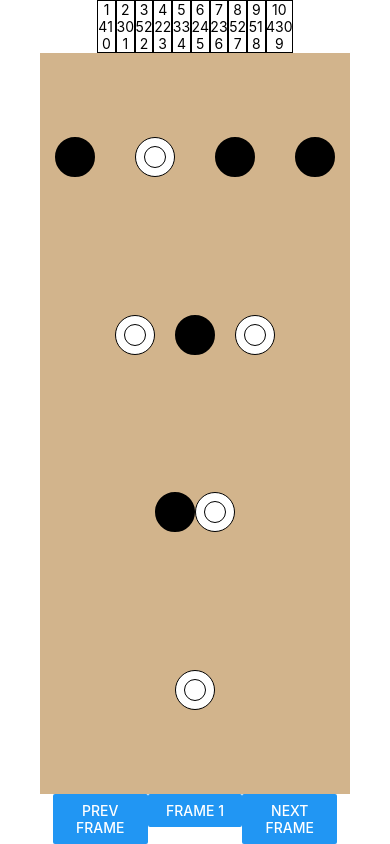
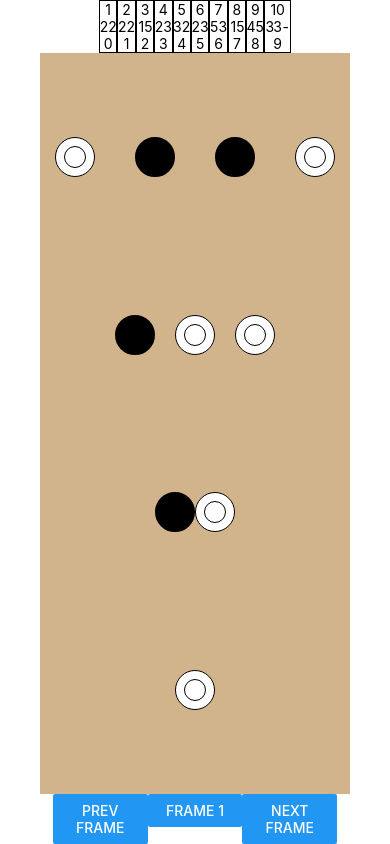
Before and after one commit to redbean87/bowling-rn, a React Native app: screen / in a window 390 px wide. Built offline with nearby package versions, Linux system fonts and the light colour scheme.

Commit message:
update scoreboard pin count fix next/prev frame button update pin data model update pin action fix

```diff
--- a/src/component/Pin/index.js
+++ b/src/component/Pin/index.js
@@ -9,10 +9,7 @@ export const Pin = props => {
   const { handlePinPress, pin } = props;
   const { down } = pin;
   return (
-    <TouchableOpacity
-      activeOpacity={1}
-      onPress={() => onPinPress(handlePinPress, pin)}
-    >
+    <TouchableOpacity activeOpacity={1} onPress={() => handlePinPress(pin)}>
       <View style={styles.container}>{down ? <PinDown /> : <PinUp />}</View>
     </TouchableOpacity>
   );
@@ -30,11 +27,6 @@ Pin.defaultProps = {
 
 export default Pin;
 
-const onPinPress = (handlePinPress, pin) => {
-  const { down } = pin;
-  return handlePinPress({ ...pin, down: !down });
-};
-
 const styles = StyleSheet.create({
   container: {
     padding: 15
--- a/src/data/pin.js
+++ b/src/data/pin.js
@@ -2,15 +2,18 @@ import * as utils from './utils';
 
 const data = (frameId, id = 0) => {
   const position = id + 1;
-  const down = utils.randomBool();
-  const maxDownPosition = position === 10 ? 2 : 1;
-  const downPosition = down ? utils.randomNum(maxDownPosition) : false;
+  const down = utils.randomNum(2);
+
+  /**
+   * down
+   * 0: still staning
+   * 1,2,3: knocked down on a particular roll
+   */
   return {
     id,
     frameId,
     position,
-    down,
-    downPosition
+    down
   };
 };
 
--- a/src/dataManagement/game/actions.js
+++ b/src/dataManagement/game/actions.js
@@ -1,15 +1,27 @@
 import produce from 'immer';
 
 import data from '../../data';
+import * as dataUtils from '../../dataManagement/utils';
 
 export const newGame = (id = 0) => {
   return data.game(id);
 };
 
 export const updatePin = (state, payload) => {
-  const { frameIndex, pinIndex, pin } = payload;
+  const { frameIndex, currentRoll, pinIndex, pin } = payload;
 
   return produce(state, draft => {
-    draft.frames[frameIndex].pins[pinIndex] = pin;
+    if (pin.down > 0 && pin.down !== currentRoll) {
+      return;
+    }
+
+    let down = 0;
+    if (pin.down !== currentRoll) {
+      down = currentRoll;
+    }
+
+    draft.frames[frameIndex].pins[pinIndex] = dataUtils.mergeObjects(pin, {
+      down
+    });
   });
 };
--- a/src/dataManagement/game/index.js
+++ b/src/dataManagement/game/index.js
@@ -9,8 +9,13 @@ export default {
     gameData = newGame();
     return withMeta(gameData);
   },
-  updatePin: (frameIndex, pinIndex, pin) => {
-    gameData = updatePin(gameData, { frameIndex, pinIndex, pin });
+  updatePin: (frameIndex, currentRoll, pinIndex, pin) => {
+    gameData = updatePin(gameData, {
+      frameIndex,
+      currentRoll,
+      pinIndex,
+      pin
+    });
     return withMeta(gameData);
   }
 };
--- a/src/dataManagement/utils.js
+++ b/src/dataManagement/utils.js
@@ -10,14 +10,54 @@ export const withMeta = gameData => {
   });
 };
 
-const withFrameMeta = (frame, index, frames) => {
+const withFrameMeta = frame => {
   return produce(frame, draft => {
     const { pins = [] } = draft;
-    draft.counts = [pinCount(pins, 0), pinCount(pins, 1), pinCount(pins, 2)];
-    draft.tenthFrame = draft.position === 10;
+    const tenthFrame = draft.position === 10;
+    const counts = [pinCount(pins, 1), pinCount(pins, 2), pinCount(pins, 3)];
+    const display = pinDisplay(counts, tenthFrame);
+    draft.tenthFrame = tenthFrame;
+    draft.display = display;
   });
 };
 
-const pinCount = (pins, downPosition) => {
-  return pins.filter(pin => pin.downPosition === downPosition).length;
+// return array of counts in one sweep of pins.
+const pinCount = (pins, down) => {
+  return pins.filter(pin => pin.down === down).length;
 };
+
+const pinDisplay = (counts, tenthFrame) => {
+  if (tenthFrame) {
+    return pinDisplayTenthFrame(counts);
+  }
+
+  const [one, two] = counts;
+
+  const strike = one === 10;
+  if (strike) {
+    return ['', 'X'];
+  }
+
+  const spare = one + two === 10;
+  if (spare) {
+    return [one, '/'];
+  }
+
+  return [one || '-', two || '-'];
+};
+
+const pinDisplayTenthFrame = counts => {
+  const [one, two, three] = counts;
+
+  const strike = one === 10;
+  if (strike) {
+    return ['X'].concat(pinDisplayTenthFrame([two, three]));
+  }
+
+  const spare = one + two === 10;
+  if (spare) {
+    return [one, '/'].concat(pinDisplayTenthFrame([three]));
+  }
+
+  return [one || '-', two || '-', '-'];
+};
--- a/src/screen/Game/Game.js
+++ b/src/screen/Game/Game.js
@@ -10,23 +10,24 @@ const MAX_FRAME_POSITION = 10;
 
 export const Game = ({ actions, frames }) => {
   const [selectedFrame, updateSelectedFrame] = useState(0);
+  const [currentRoll, updateCurrentRoll] = useState(1);
   const frame = frames[selectedFrame];
   return (
     <View style={styles.container}>
       <ScoreBoard frames={frames} />
       <Lane
         frame={frame}
-        handlePinPress={handlePinPress(actions, selectedFrame)}
+        handlePinPress={handlePinPress(actions, selectedFrame, currentRoll)}
       />
       <Footer
         selectedFrame={selectedFrame}
         onPreviousFramePress={handlePreviousFramePress(
           updateSelectedFrame,
-          selectedFrame
+          selectedFrame - 1
         )}
         onNextFramePress={handleNextFramePress(
           updateSelectedFrame,
-          selectedFrame
+          selectedFrame + 1
         )}
       />
     </View>
@@ -47,25 +48,25 @@ export default Game;
 
 const handlePreviousFramePress = (updateSelectedFrame, selectedFrame) => {
   return () => {
-    if (selectedFrame <= 0) {
+    if (selectedFrame < 0) {
       return;
     }
-    updateSelectedFrame(selectedFrame - 1);
+    updateSelectedFrame(selectedFrame);
   };
 };
 
 const handleNextFramePress = (updateSelectedFrame, selectedFrame) => {
   return () => {
-    if (selectedFrame >= MAX_FRAME_POSITION - 1) {
+    if (selectedFrame >= MAX_FRAME_POSITION) {
       return;
     }
-    updateSelectedFrame(selectedFrame + 1);
+    updateSelectedFrame(selectedFrame);
   };
 };
 
-const handlePinPress = (actions, frameIndex) => {
+const handlePinPress = (actions, frameIndex, currentRoll) => {
   return (pinIndex, pin) => {
-    actions.handlePinPress(frameIndex, pinIndex, pin);
+    actions.handlePinPress(frameIndex, currentRoll, pinIndex, pin);
   };
 };
 
--- a/src/screen/Game/Lane.js
+++ b/src/screen/Game/Lane.js
@@ -2,7 +2,7 @@ import React from 'react';
 import { createSelector } from 'reselect';
 import PropTypes from 'prop-types';
 
-import LaneC from '../../component/Lane';
+import LaneComponent from '../../component/Lane';
 
 import RowOne from './Row/One';
 import RowTwo from './Row/Two';
@@ -12,13 +12,15 @@ import RowFour from './Row/Four';
 export const Lane = props => {
   const { handlePinPress } = props;
   const [rowFour, rowThree, rowTwo, rowOne] = pinsByRow(props);
+
+  // TODO: create index for rows to handle pin press
   return (
-    <LaneC>
+    <LaneComponent>
       <RowFour pins={rowFour} handlePinPress={handlePinPress} />
       <RowThree pins={rowThree} handlePinPress={handlePinPress} />
       <RowTwo pins={rowTwo} handlePinPress={handlePinPress} />
       <RowOne pin={rowOne} handlePinPress={handlePinPress} />
-    </LaneC>
+    </LaneComponent>
   );
 };
 
--- a/src/screen/Game/ScoreBoard/Frame.js
+++ b/src/screen/Game/ScoreBoard/Frame.js
@@ -5,18 +5,18 @@ import PropTypes from 'prop-types';
 import PinCount from './PinCount';
 
 export const Frame = ({ frame }) => {
-  const { counts = [], tenthFrame } = frame;
+  const { display = [], id, position, tenthFrame } = frame;
 
   const styles = tenthFrame ? tenthFramestyles : nonTenthFramestyles;
 
   return (
     <View style={styles.container}>
       <View>
-        <Text>{frame.position}</Text>
+        <Text>{position}</Text>
       </View>
-      <PinCount counts={counts} tenthFrame={tenthFrame} />
+      <PinCount display={display} tenthFrame={tenthFrame} />
       <View>
-        <Text>{frame.id}</Text>
+        <Text>{id}</Text>
       </View>
     </View>
   );
--- a/src/screen/Game/ScoreBoard/PinCount.js
+++ b/src/screen/Game/ScoreBoard/PinCount.js
@@ -2,18 +2,18 @@ import React from 'react';
 import { StyleSheet, View, Text } from 'react-native';
 import PropTypes from 'prop-types';
 
-export const PinCount = ({ counts, tenthFrame }) => {
+export const PinCount = ({ display, tenthFrame }) => {
   return (
     <View style={styles.container}>
       <View style={styles.count}>
-        <Text>{counts[0]}</Text>
+        <Text>{display[0]}</Text>
       </View>
       <View style={styles.count}>
-        <Text>{counts[1]}</Text>
+        <Text>{display[1]}</Text>
       </View>
       {tenthFrame && (
         <View style={styles.count}>
-          <Text>{counts[2]}</Text>
+          <Text>{display[2]}</Text>
         </View>
       )}
     </View>
@@ -21,12 +21,12 @@ export const PinCount = ({ counts, tenthFrame }) => {
 };
 
 PinCount.propTypes = {
-  counts: PropTypes.array,
+  display: PropTypes.array,
   tenthFrame: PropTypes.bool
 };
 
 PinCount.defaultProps = {
-  counts: [],
+  display: [],
   tenthFrame: false
 };
 
--- a/src/screen/Game/index.js
+++ b/src/screen/Game/index.js
@@ -21,7 +21,7 @@ const actions = updateGame => {
 };
 
 const handlePinPress = updateGame => {
-  return (frameIndex, pinIndex, pin) => {
-    updateGame(game.updatePin(frameIndex, pinIndex, pin));
+  return (frameIndex, currentRoll, pinIndex, pin) => {
+    updateGame(game.updatePin(frameIndex, currentRoll, pinIndex, pin));
   };
 };
```
